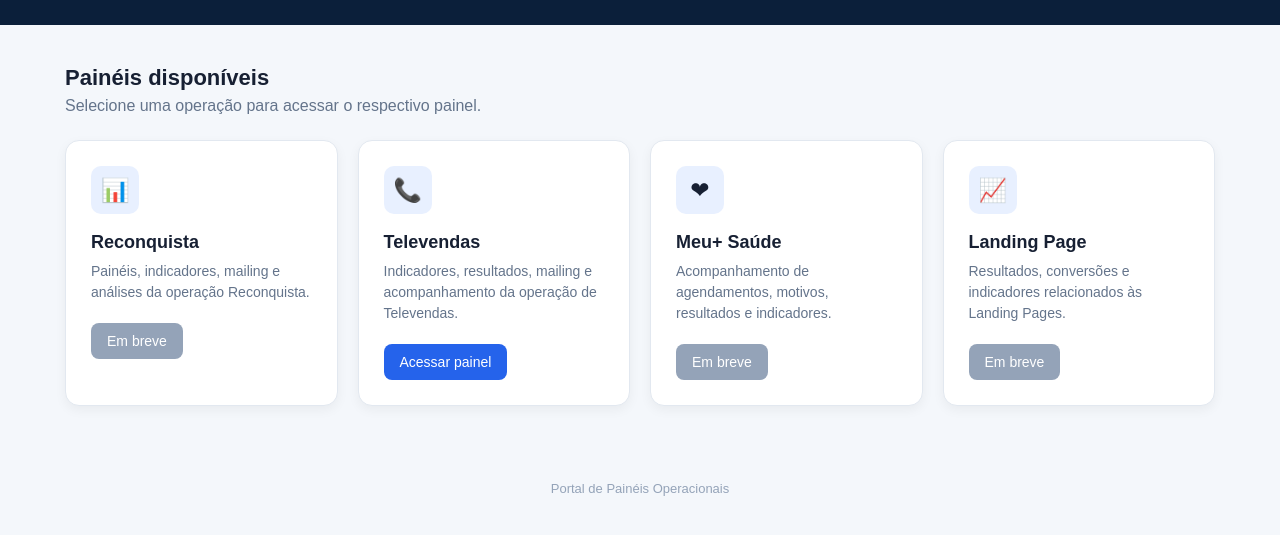
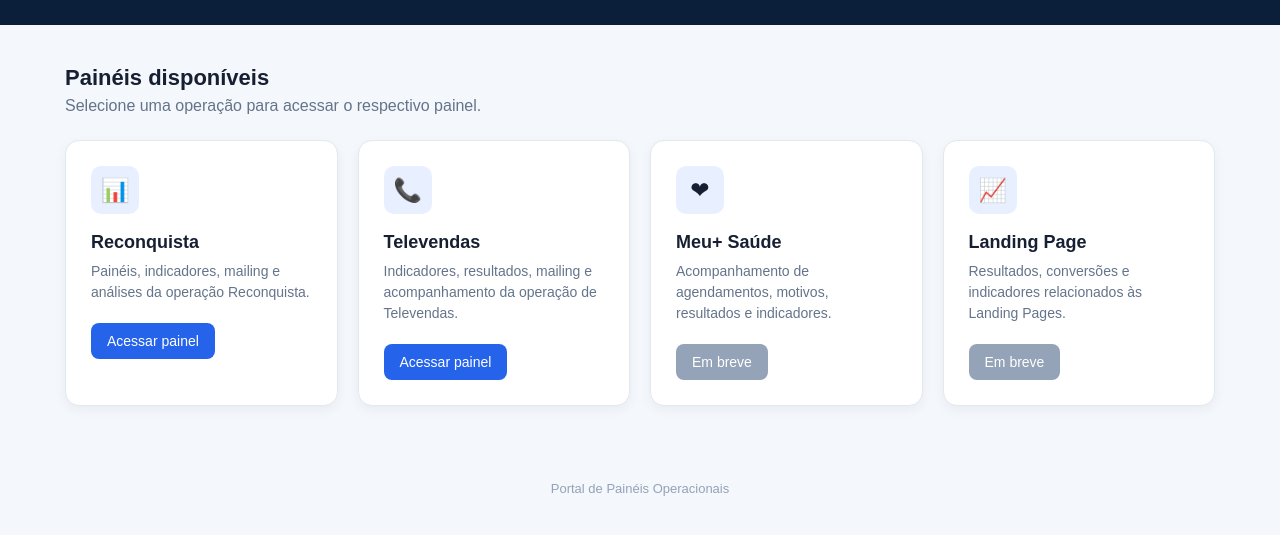
Before and after one commit to Ian-Matos/painel-operacoes, a plain HTML site: page index.html in a window 1280 px wide. Shown: the part 85-620 px from the top of the page. Drawn offline with Linux system fonts and the light colour scheme.

Commit message:
Ativar Reconquista no portal

```diff
--- a/index.html
+++ b/index.html
@@ -141,7 +141,7 @@
         <div class="icone">📊</div>
         <h3>Reconquista</h3>
         <p>Painéis, indicadores, mailing e análises da operação Reconquista.</p>
-        <span class="botao desativado">Em breve</span>
+        <a class="botao" href="reconquista.html">Acessar painel</a>
       </div>
 
       <div class="card">
```
